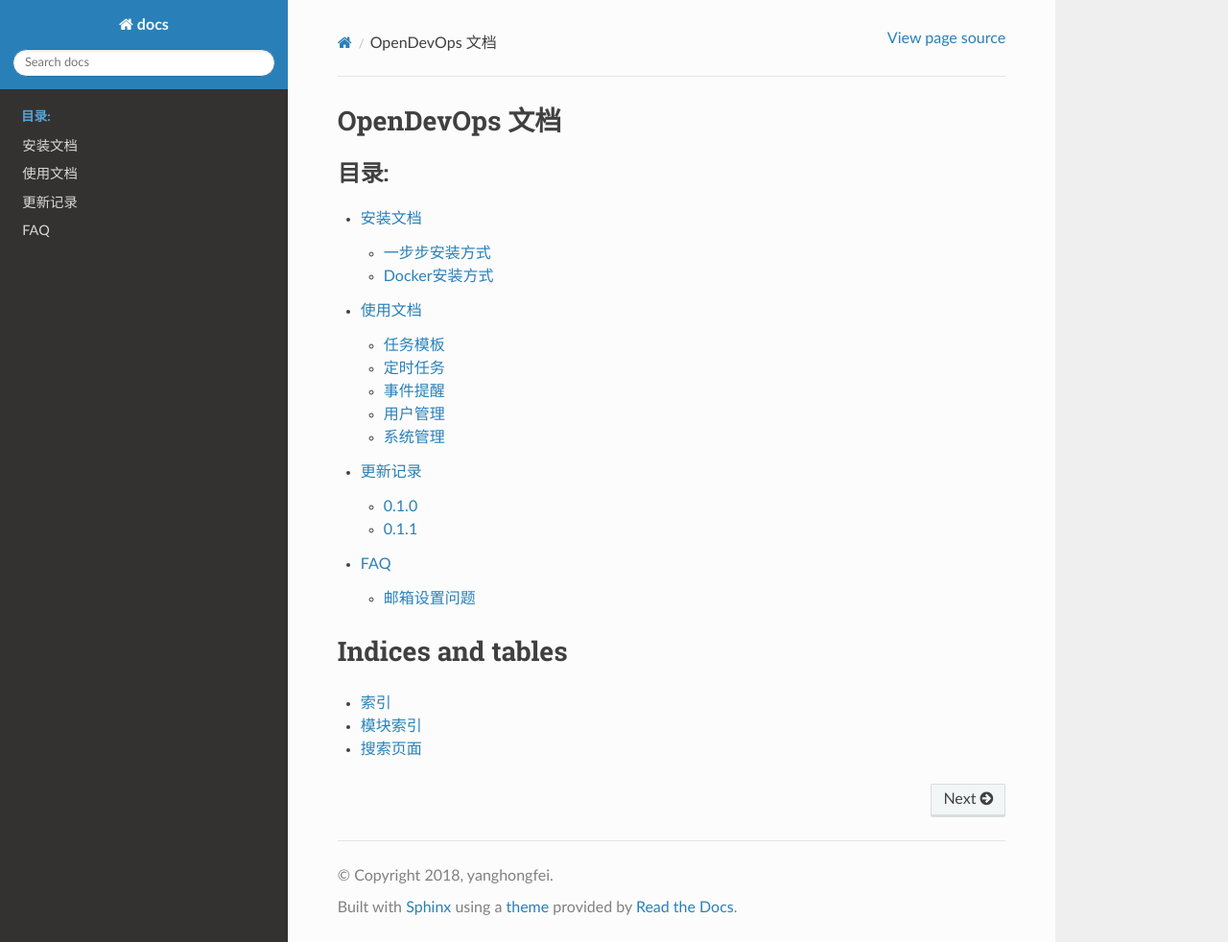
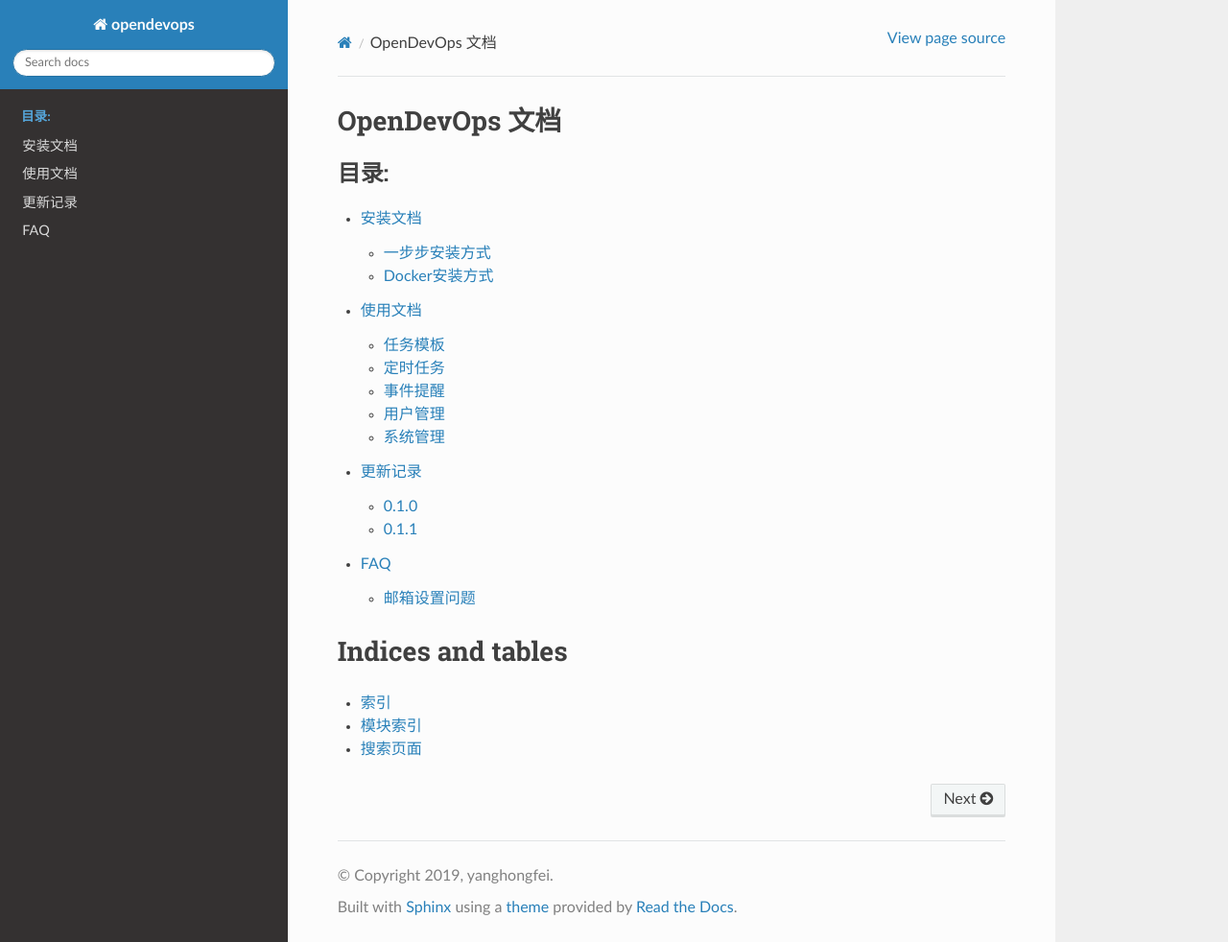
Before and after one commit to opendevops-cn/opendevops, a Sphinx documentation site: the page built from docs/source/index.rst, in a window 1280 px wide and 982 px high. Shown: the whole window at 96% size. Built offline with Sphinx 7.4.7 and the Read the Docs theme 2.0.0, drawn with Linux system fonts in a browser that asks for light colours; pages that are not in the unit, such as notebooks, are missing from menus.

```diff
--- a/docs/source/conf.py
+++ b/docs/source/conf.py
@@ -25,8 +25,8 @@
 html_theme = "sphinx_rtd_theme"
 html_theme_path = [sphinx_rtd_theme.get_html_theme_path()]
 
-project = 'docs'
-copyright = '2018, yanghongfei'
+project = 'opendevops'
+copyright = '2019, yanghongfei'
 author = 'yanghongfei'
 
 # The short X.Y version
```
